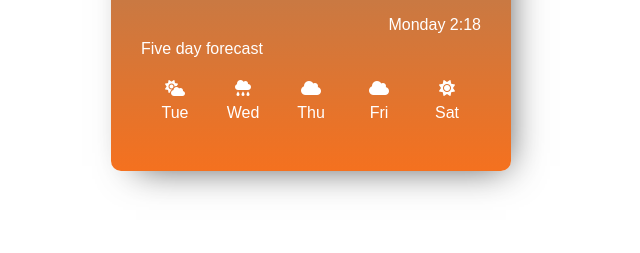
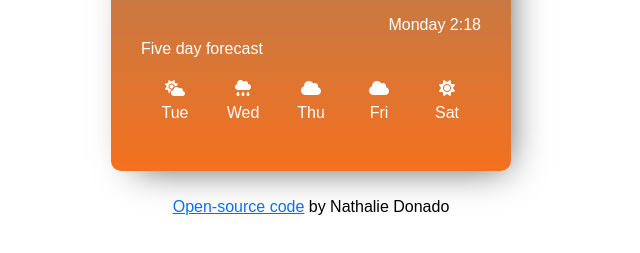
Before and after one commit to nat-jpg/shecodes-test, a plain HTML site: page index.html in a window 1280 px wide. Shown: the part 435-688 px from the top of the page, without its empty margins (329-969 px from the left). Drawn offline with nearby package versions, Linux system fonts and the light colour scheme; a web font is replaced by a local one.

Commit message:
added github link

```diff
--- a/index.html
+++ b/index.html
@@ -64,6 +64,10 @@
               </div>
         </div>
     </div>
+    <br>
+    <p class="name">
+      <a href="https://github.com/nat-jpg/shecodes-test">Open-source code</a> by Nathalie Donado
+    </p>
     <script src="java.js"></script>
 </body>
 </html>
--- a/style.css
+++ b/style.css
@@ -39,3 +39,7 @@ form {
 .fa-cloud-moon-rain {
     font-size: 60px;
 }
+.name {
+    color: black;
+    text-align: center;
+}
```
